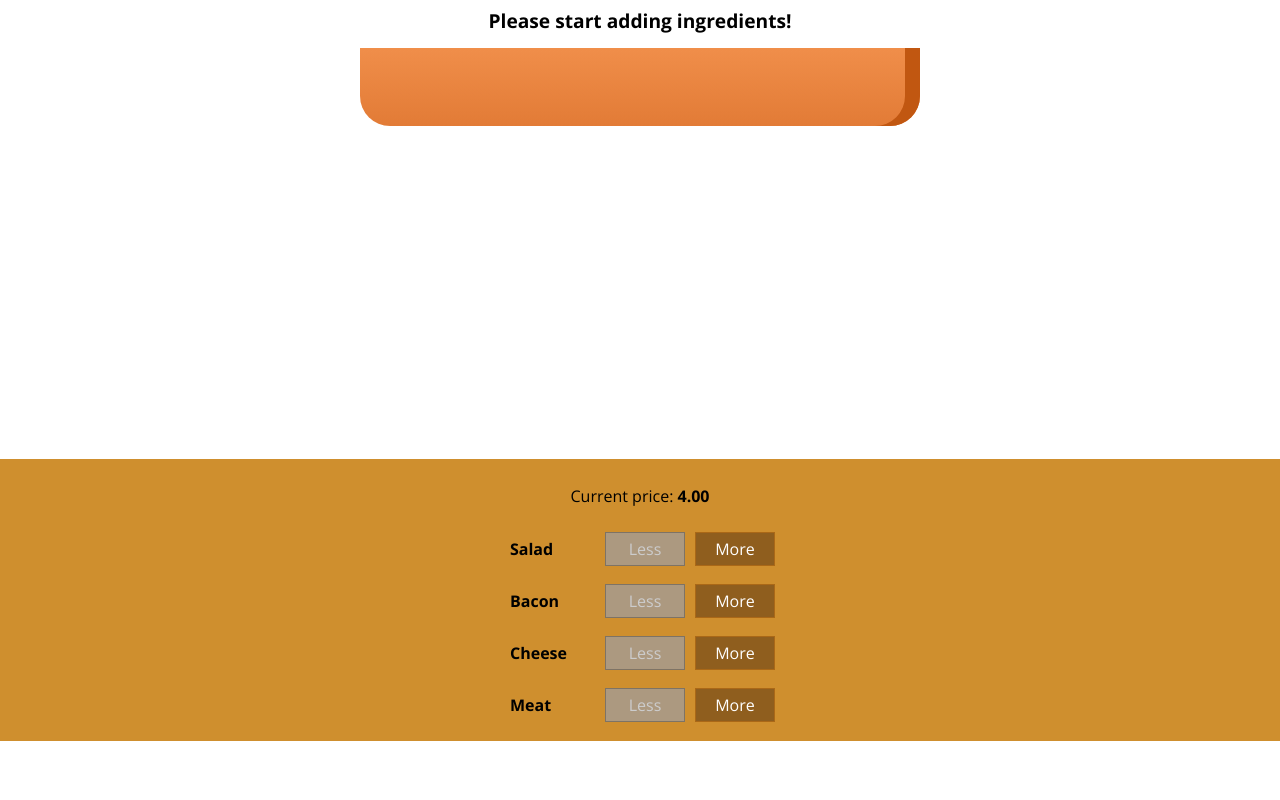
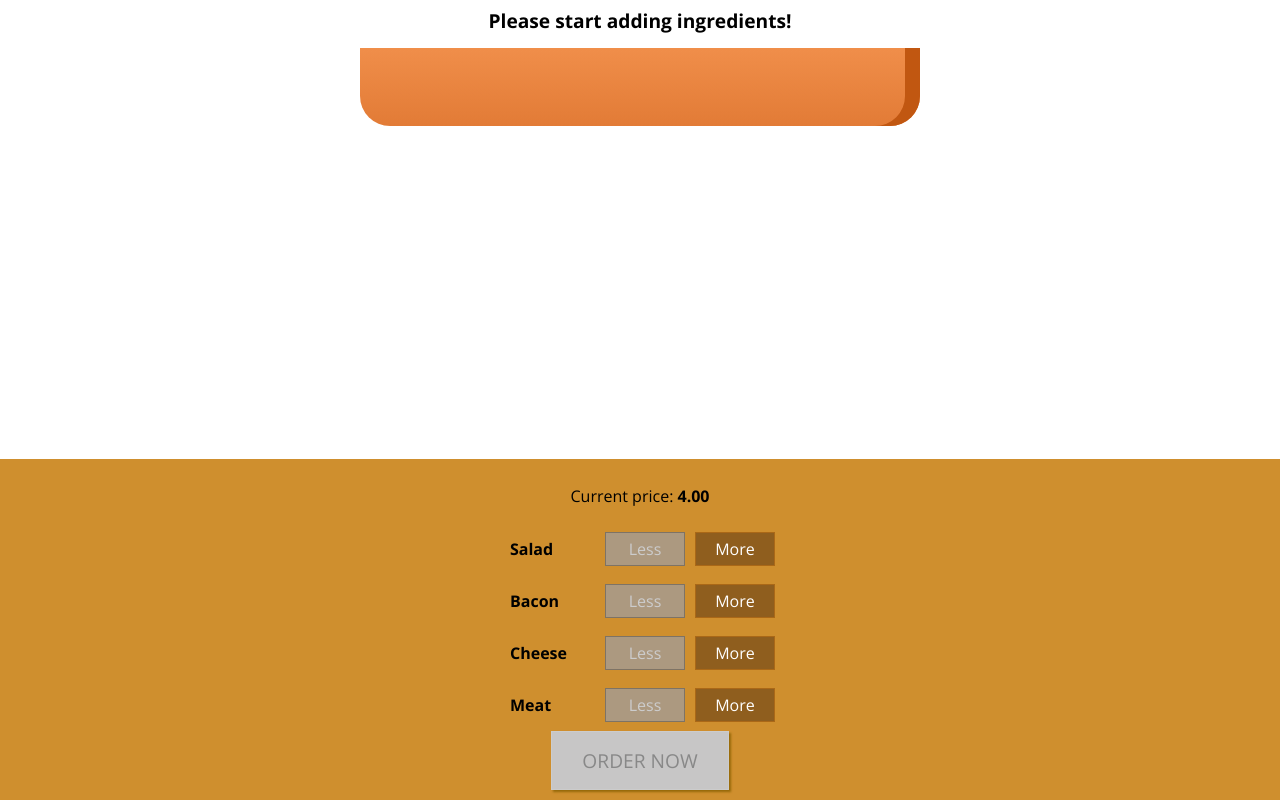
Before and after one commit to rodrake1/react-portfolio, a React (Create React App) app: page / in a window 1280 px wide. Shown: the part 179-979 px from the top of the page. Before the commit the page ends 920 px from the top, so only its background shows below. Built offline with nearby package versions, Linux system fonts and the light colour scheme.

Commit message:
136. Adding the Order Button

```diff
--- a/src/components/Burger/Controls/Controls.js
+++ b/src/components/Burger/Controls/Controls.js
@@ -16,11 +16,17 @@ const controls = props => (
       <Control
         key={control.label}
         label={control.label}
-        disabled={!props.ingredients[control.type]}
+        disabled={props.disableControls[control.type]}
         onAdd={_ => props.onAddIngredient(control.type)}
         onRemove={_ => props.onRemoveIngredient(control.type)}
       />
     ))}
+    <button
+      className={classes.OrderButton}
+      disabled={!props.purchasable}
+    >
+      ORDER NOW
+    </button>
   </div>
 );
 
--- a/src/components/Burger/Controls/Controls.module.css
+++ b/src/components/Burger/Controls/Controls.module.css
@@ -8,3 +8,44 @@
   background-color: #cf8f2e;
   box-shadow: 0 2px 1px #ccc;
 }
+
+.OrderButton {
+  background-color: #DAD735;
+  outline: none;
+  cursor: pointer;
+  border: 1px solid #966909;
+  color: #966909;
+  font-family: inherit;
+  font-size: 1.2em;
+  padding: 15px 30px;
+  box-shadow: 2px 2px 2px #966909;
+}
+
+.OrderButton:hover, .OrderButton:active {
+  background-color: #A0DB41;
+  border: 1px solid #966909;
+  color: #966909;
+}
+
+.OrderButton:disabled {
+  background-color: #C7C6C6;
+  cursor: not-allowed;
+  border: 1px solid #ccc;
+  color: #888888;
+}
+
+.OrderButton:not(:disabled) {
+  animation: enable 0.3s linear;
+}
+
+@keyframes enable {
+  0% {
+      transform: scale(1);
+  }
+  60% {
+      transform: scale(1.1);
+  }
+  100% {
+      transform: scale(1);
+  }
+}
--- a/src/containers/BurgerBuilder/BurgerBuilder.js
+++ b/src/containers/BurgerBuilder/BurgerBuilder.js
@@ -2,6 +2,8 @@ import React, { Component } from 'react';
 import Aux from '../../hoc/Auxiliary';
 import Burger from '../../components/Burger/Burger';
 import Controls from '../../components/Burger/Controls/Controls';
+
+const BASE_PRICE = 4;
 
 const PRICES = {
   salad: 0.5,
@@ -18,7 +20,8 @@ class BurgerBuilder extends Component {
       cheese: 0,
       meat: 0
     },
-    price: 4
+    price: BASE_PRICE,
+    purchasable: false
   }
 
   addIngredient = type => {
@@ -43,12 +46,18 @@ class BurgerBuilder extends Component {
         ...this.state.ingredients,
         [type]: amount
       },
-      price
-    }
+      price,
+      purchasable: price > BASE_PRICE
+    };
     this.setState(newState);
   }
 
   render () {
+    const disableControls = { ...this.state.ingredients };
+    for (let ingredient in disableControls) {
+      disableControls[ingredient] = disableControls[ingredient] === 0;
+    }
+
     return (
       <Aux>
         <Burger ingredients={this.state.ingredients} />
@@ -57,6 +66,8 @@ class BurgerBuilder extends Component {
           ingredients={{ ...this.state.ingredients }}
           onAddIngredient={this.addIngredient}
           onRemoveIngredient={this.removeIngredient}
+          disableControls={disableControls}
+          purchasable={this.state.purchasable}
         />
       </Aux>
     );
```
